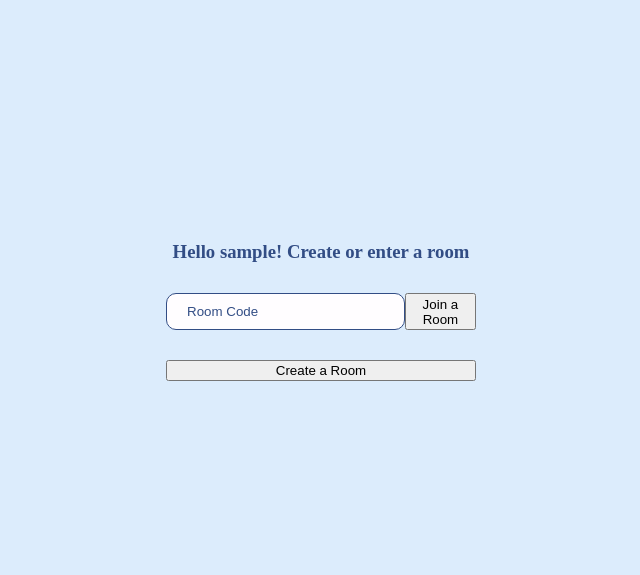
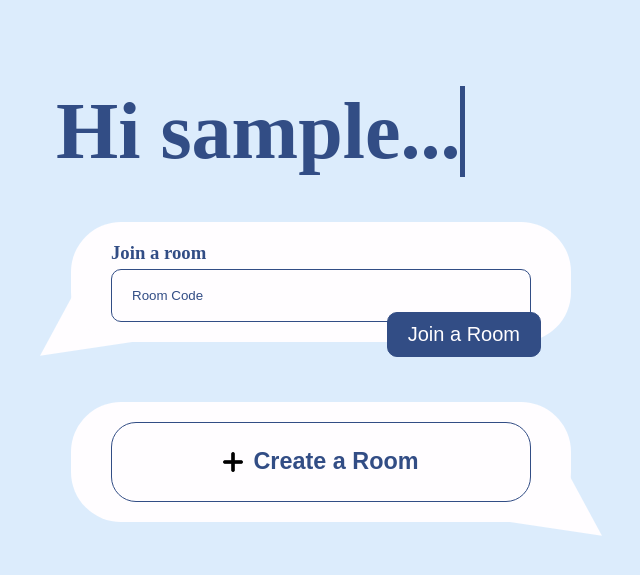
Before and after one commit to athomas97/chatroom_app, a Flask app: page /chatroom in a window 1280 px wide. Shown: the part 89-664 px from the top of the page, without its empty margins (319-959 px from the left). Run offline with Flask 3, Linux system fonts and the light colour scheme; the visitor is signed in with stand-in values (Sample User, id 1); some libraries are stand-ins or nearby versions; some web fonts are replaced.

Commit message:
updated styling for chatroom page

```diff
--- a/static/css/style.css
+++ b/static/css/style.css
@@ -105,16 +105,6 @@ h3 {
     gap: 30px;
 }
 
-.join {
-    display: flex;
-    flex-direction: row;
-    width: 100%;
-}
-
-.create-btn {
-    width: 100%;
-}
-
 .primary-btn {
     color: var(--white);
     background-color: var(--medium-blue);
@@ -150,7 +140,6 @@ h3 {
     display: flex;
     padding: 10px;
 }
-
 
 input {
     color: var(--medium-blue);
@@ -324,6 +313,68 @@ form {
   clip-path: circle(50% at center);
 }
 
+.text-bubble {
+    display: flex;
+    flex-direction: column;
+    justify-content: center;
+    position: relative;
+    gap: 5px;
+    height: 120px;
+    width: 500px;
+    margin: 15px;
+    padding:20px 40px;
+    border-radius: 50px;
+    background-color: var(--white);
+
+    h3 {
+        text-align: left;
+    }
+    input, .create-btn {
+        flex-grow: 1;
+        border: 1.5px solid var(--medium-blue);
+    }
+    .create-btn {
+        cursor: pointer;
+        color: var(--medium-blue);
+        background-color: var(--white);
+        border-radius: 25px;
+    }
+    button {
+        display: flex;
+        flex-direction: row;
+        align-items: center;
+        justify-content: center;
+        gap: 10px;
+        padding: 10px 20px;
+        border: 1.5px solid var(--medium-blue);
+        border-radius: 10px;
+        font-size: 20px;
+    }
+    .join-btn {
+        position: absolute;
+        right: 30px;
+        bottom: -15px;
+    }
+    .triangle-left,
+    .triangle-right {
+        position: absolute;
+        bottom: -35px;
+        z-index: -1;
+        width: 100px;
+        height: 100px;
+        background: var(--white);
+        clip-path: polygon(50% 0%, 0% 100%, 100% 100%);
+    }
+    .triangle-left {
+        left: -40px;
+        transform: rotate(-125deg);
+    }
+    .triangle-right {
+        right: -40px;
+        transform: rotate(125deg);
+    }
+}
+
 @media (max-width: 767px) {
     .container {
         gap: 50px;
--- a/templates/chatroom.html
+++ b/templates/chatroom.html
@@ -2,12 +2,22 @@
 {% block content %}
 {% include "navbar.html" %}
 <form method="post" class="container">
-    <h3>Hello {{ current_user.username }}! Create or enter a room</h3>
-    <div class="join">
+    <div class="typing-container">
+        <h1 class="typing-header">Hi {{ current_user.username }}...</h1>
+    </div>
+    <div class="text-bubble">
+        <div class="triangle-left"></div>
+        <h3>Join a room</h3>
         <input type="text" placeholder="Room Code" name="code" value="{{ code }}"/>
-        <button type="submit" name="join">Join a Room</button>
+        <button class="primary-btn join-btn" type="submit" name="join">Join a Room</button>
     </div>
-    <button type="submit" name="create" class="create-btn">Create a Room</button>
+    <div class="text-bubble">
+        <div class="triangle-right"></div>
+        <button class="create-btn" type="submit" name="create">
+            <img src="/static/images//png/create.png" alt="logout icon" class="icon">
+            <h3>Create a Room</h3>
+        </button>
+    </div>
     {% if error %}
     <p>{{ error }}</p>
     {% endif %}
```
Also changed, not shown: static/images/png/create.png (added).
